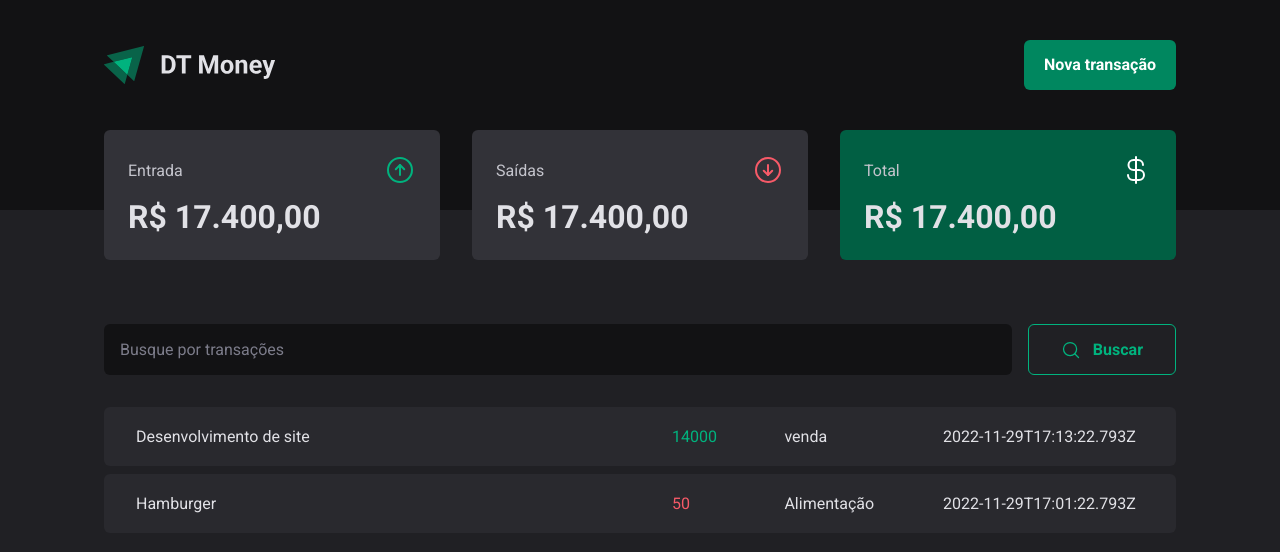
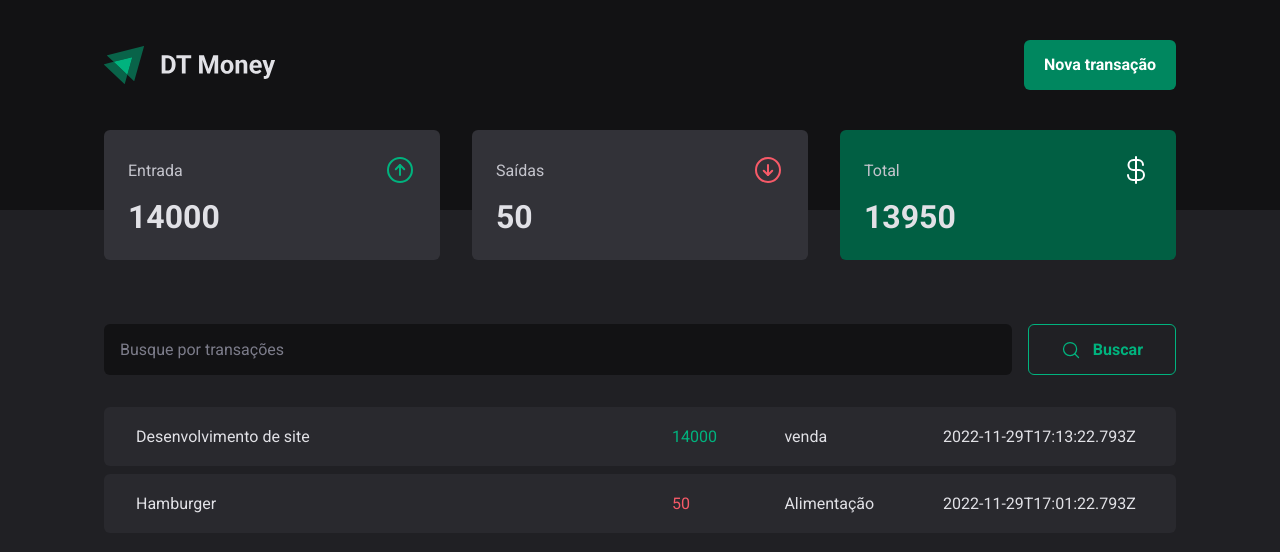
Before and after one commit to matheuslima99/dt-money, a React (Vite) app: page / in a window 1280 px wide. Shown: the top 552 px of the page. Built offline with nearby package versions, Linux system fonts and the light colour scheme; data requests are answered from the project's data file.

Commit message:
API connection - Calculating transaction summary

```diff
--- a/src/components/Summary/SummaryCard.tsx
+++ b/src/components/Summary/SummaryCard.tsx
@@ -4,17 +4,18 @@ import { SummaryCardContainer, SummaryCardHeader } from "./styles";
 interface SumaryCardProps {
   variant?: "green";
   title: string;
+  value: number;
   icon: ReactNode;
 }
 
-export function SummaryCard({ title, icon, variant }: SumaryCardProps) {
+export function SummaryCard({ title, icon, variant, value }: SumaryCardProps) {
   return (
     <SummaryCardContainer variant={variant}>
       <SummaryCardHeader>
         <span>{title}</span>
         {icon}
       </SummaryCardHeader>
-      <strong>R$ 17.400,00</strong>
+      <strong>{value}</strong>
     </SummaryCardContainer>
   );
 }
--- a/src/components/Summary/index.tsx
+++ b/src/components/Summary/index.tsx
@@ -3,23 +3,47 @@ import { SummaryContainer } from "./styles";
 
 import { ArrowCircleUp, ArrowCircleDown, CurrencyDollar } from "phosphor-react";
 import { useTheme } from "styled-components";
+import { useTransactions } from "../../hooks/useTransactions";
 
 export function Summary() {
   const theme = useTheme();
+  const { transactions } = useTransactions();
+
+  const summary = transactions.reduce(
+    (acc, transaction) => {
+      if (transaction.type === "income") {
+        acc.income += transaction.price;
+        acc.total += transaction.price;
+      } else {
+        acc.outcome += transaction.price;
+        acc.total -= transaction.price;
+      }
+
+      return acc;
+    },
+    {
+      income: 0,
+      outcome: 0,
+      total: 0,
+    }
+  );
 
   return (
     <SummaryContainer>
       <SummaryCard
+        value={summary.income}
         title="Entrada"
         icon={<ArrowCircleUp size={32} color={theme["green-300"]} />}
       />
 
       <SummaryCard
+        value={summary.outcome}
         title="Saídas"
         icon={<ArrowCircleDown size={32} color={theme["red-300"]} />}
       />
 
       <SummaryCard
+        value={summary.total}
         variant="green"
         title="Total"
         icon={<CurrencyDollar size={32} color={theme["white"]} />}
--- a/src/pages/Transactions/index.tsx
+++ b/src/pages/Transactions/index.tsx
@@ -1,4 +1,3 @@
-import { useEffect, useState } from "react";
 import { Header } from "../../components/Header";
 import { Summary } from "../../components/Summary";
 import { useTransactions } from "../../hooks/useTransactions";
```
